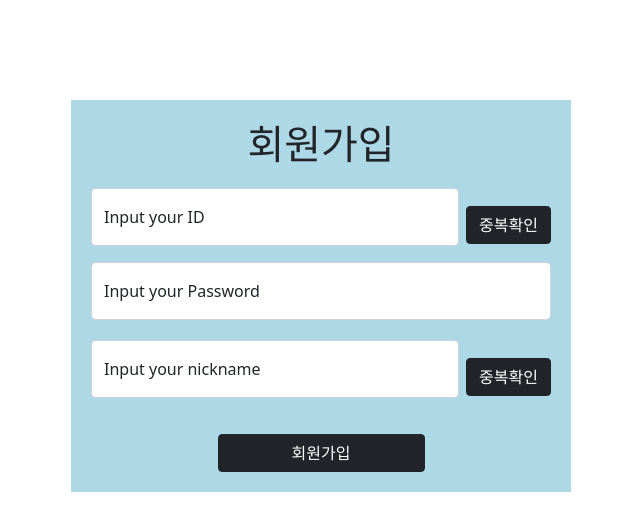
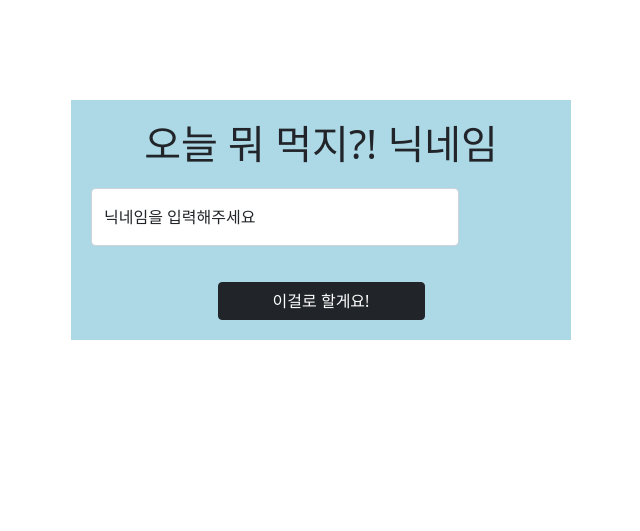
Before and after one commit to MyungAe/A-Meal-of-Today, a Flask app: template templates/signup/index.html in a window 1280 px wide. Shown: the top 531 px of the page, without its empty margins (319-959 px from the left). Run offline with Flask 2, Linux system fonts and the light colour scheme; the template is opened without the code that fills it, so the values that code supplies are empty.

Commit message:
feat(signin.py, signup/index.html): 닉네임을 받아 디비에 저장하는 기능 구현

```diff
--- a/sign.py
+++ b/signin.py
@@ -1,51 +1,42 @@
 from flask import Flask, render_template, request, jsonify
-app = Flask(__name__)
-
 from pymongo import MongoClient
 import certifi
 
+app = Flask(__name__)
 ca = certifi.where()
-
 client = MongoClient('mongodb+srv://test:sparta@cluster0.g8d0ssb.mongodb.net/?retryWrites=true&w=majority', tlsCAFile=ca)
 db = client.dbsparta
 
 
-# ID, PW, NICK -> DB users에 자징
+# GET : 홈페이지
+@app.route('/', methods=['GET'])
+def home():
+    return render_template('index.html')
 
-# 메인 페이지
-@app.route('/')
-def home():
-    return render_template('signin/index.html')
 
-# 회원가입 페이지
-@app.route('/makeId')
-def singup():
+# GET : 회원가입
+@app.route('/signin')
+def signin():
     return render_template('signup/index.html')
 
-# 회원가입 정보 DB 저장
-@app.route('/makeNew', methods=["POST"])
-def makeNew():
-    id_receive = request.form['id_give']
-    pw_receive = request.form['pw_give']
+
+# POST : 회원가입 정보 전달
+@app.route('/signin', methods=["POST"])
+def save_userdata():
     name_receive = request.form['name_give']
-
+    # print(name_receive)
     doc = {
-        'id': id_receive,
-        'password': pw_receive,
-        'nickname': name_receive
+        'user': {
+            'nickname': name_receive,
+            'restaurants': []
+        }
     }
-
     db.users.insert_one(doc)
     return jsonify({'msg': '회원가입 완료!'})
 
 
-
-
 if __name__ == '__main__':
-    app.run('0.0.0.0', port=5000, debug=True)
-
-
-
+    app.run('0.0.0.0', port=5001, debug=True)
 
 # # 아이디 중복확인 GET
 # @app.route('/overlapId', methods=['GET'])
@@ -58,8 +49,6 @@ if __name__ == '__main__':
 #     users_list = list(db.users.find({}, {'_id': False}))
 #     return jsonify({'users': users_list})
 
-
-
 # # 로그인 GET
 # @app.route('/signin', methods=["GET"])
 # def signin_post():
--- a/templates/signup/index.html
+++ b/templates/signup/index.html
@@ -124,7 +124,7 @@
 
             $.ajax({
                 type: "POST",
-                url: "/makeNew",
+                url: "/signin",
                 data: {id_give: inputId, pw_give: inputPw, name_give: inputName},
                 success: function (response) {
                     alert(response["msg"])
@@ -137,32 +137,16 @@
 </head>
 <body>
 <div class="wrap">
-    <h1>회원가입</h1>
-    <div class="overlap sign-up-id">
-        <div class="form-floating mb-3">
-            <input id="new-id" type="email" class="form-control" id="floatingInput" placeholder="name@example.com">
-            <label for="floatingInput">Input your ID</label>
-        </div>
-        <button onclick="overlapId()" type="button" class="btn btn-dark">중복확인</button>
-    </div>
-
-    <div class="sign-up-pw">
-        <div class="form-floating">
-            <input id="new-pw" type="password" class="form-control" id="floatingPassword" placeholder="Password">
-            <label for="floatingPassword">Input your Password</label>
-        </div>
-    </div>
-
+    <h1>오늘 뭐 먹지?! 닉네임</h1>
     <div class="overlap sign-up-name">
         <div class="form-floating mb-3">
             <input id="new-name" type="email" class="form-control" id="floatingInput" placeholder="name@example.com">
-            <label for="floatingInput">Input your nickname</label>
+            <label for="floatingInput">닉네임을 입력해주세요</label>
         </div>
-        <button onclick="overlapName()" type="button" class="btn btn-dark">중복확인</button>
+<!--        <button onclick="overlapName()" type="button" class="btn btn-dark">중복확인</button>-->
     </div>
-
     <div class="btn-box">
-        <button onclick="login()" type="button" class="btn btn-dark">회원가입</button>
+        <button onclick="login()" type="button" class="btn btn-dark">이걸로 할게요!</button>
     </div>
 </div>
 </body>
```
